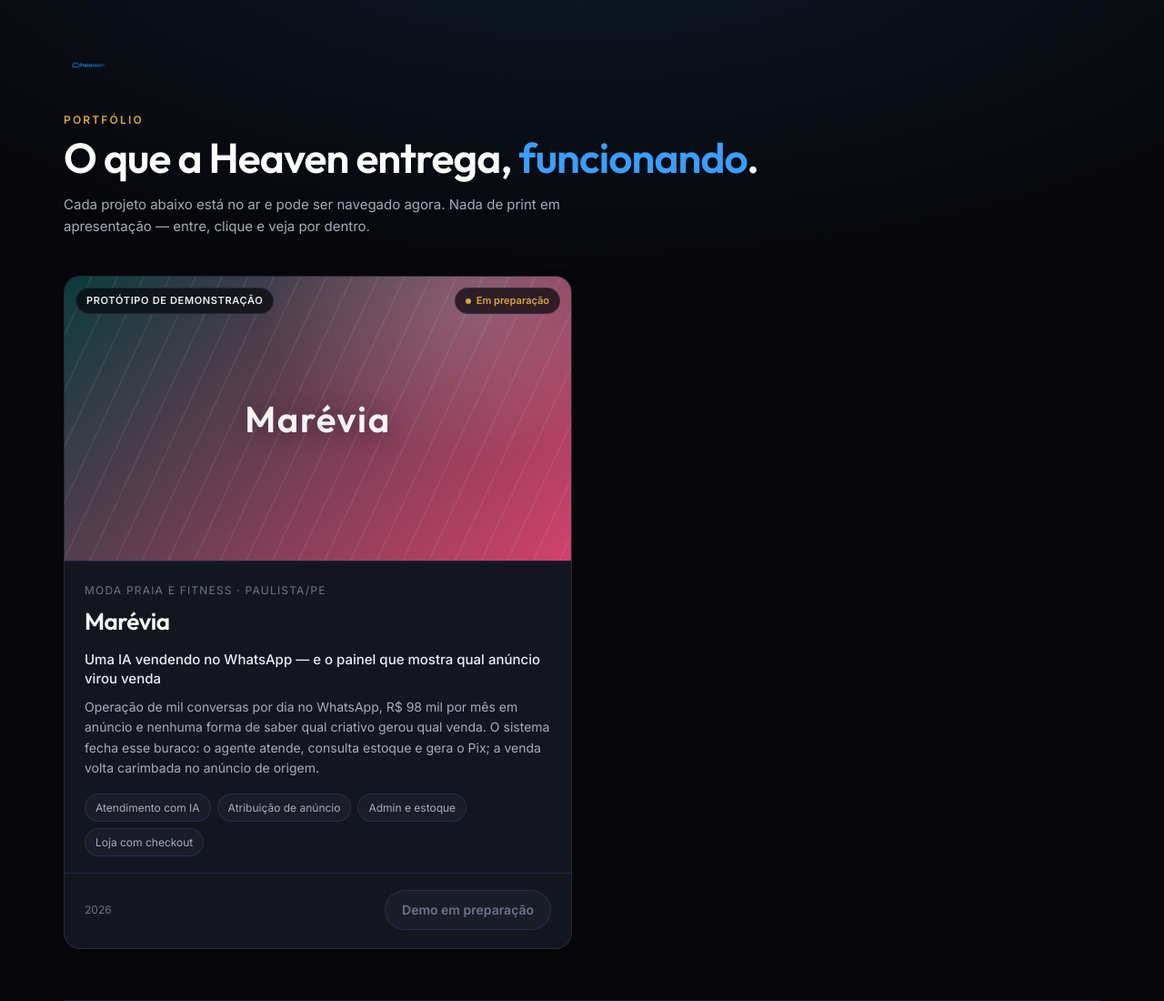
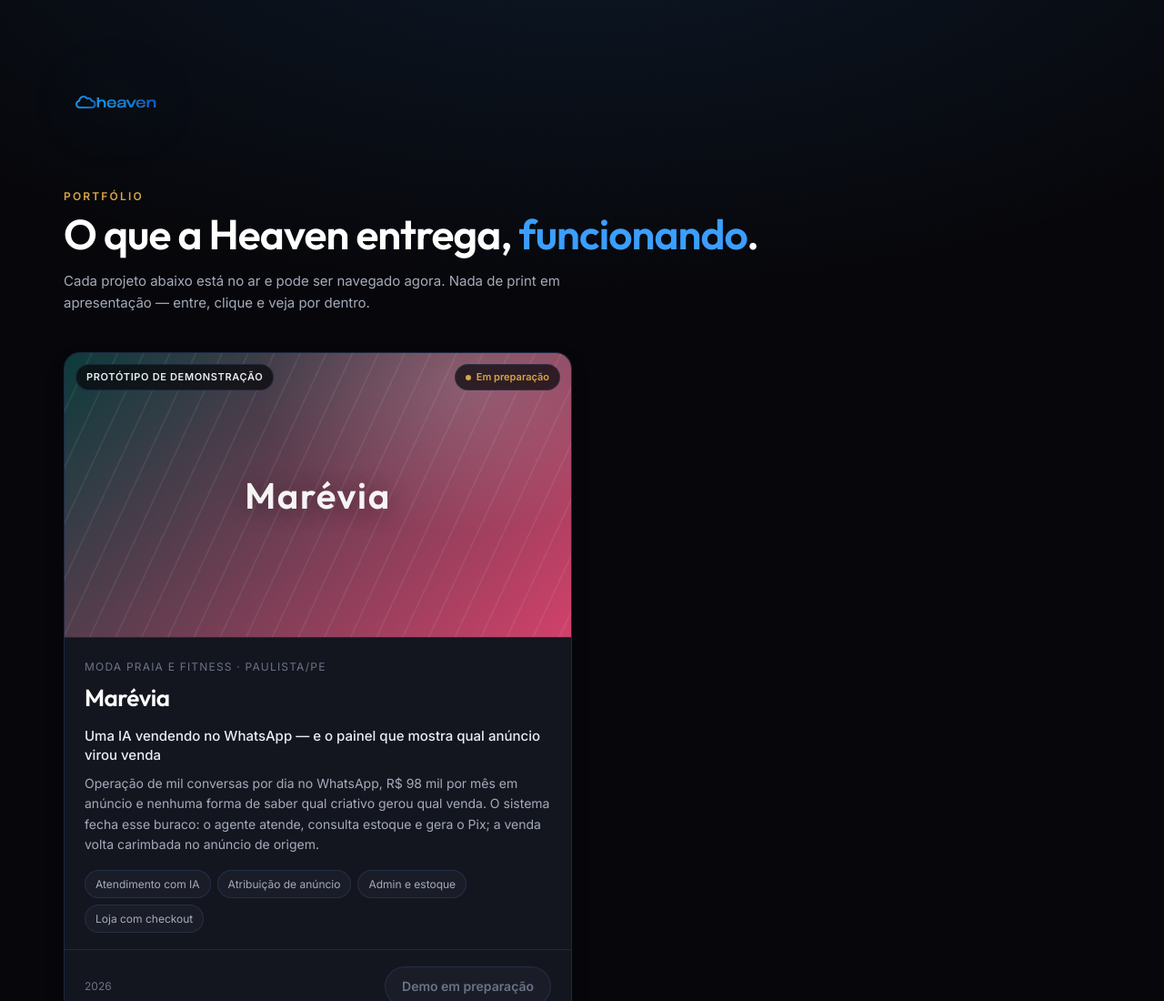
Before and after one commit to contatoheavenagenciamkt-gif/heaven-landing, a plain HTML site: page portfolio/index.html in a window 1280 px wide. Shown: the top 1100 px of the page at 91% size. Drawn offline with Linux system fonts and the light colour scheme; no server answers.

Commit message:
Portfolio: logo maior no cabecalho
O arquivo do logo tem muita area transparente, entao 56px o deixava
praticamente invisivel. 140px, alinhado com os 176px da landing.

Co-Authored-By: Claude Opus 5 <noreply@anthropic.com>

```diff
--- a/portfolio/index.html
+++ b/portfolio/index.html
@@ -52,10 +52,14 @@
 
   /* ---------- Cabeçalho ---------- */
   .pf-head { display: flex; flex-direction: column; align-items: flex-start; }
+  /* O arquivo do logo tem bastante área transparente em volta, então altura
+     pequena o deixa minúsculo. A landing usa 176px pelo mesmo motivo. */
   .pf-logo {
-    height: 56px; width: auto; object-fit: contain;
+    height: 140px; width: auto; object-fit: contain;
+    margin-left: -10px;
     filter: drop-shadow(0 0 40px var(--accent-glow));
   }
+  @media (max-width: 640px) { .pf-logo { height: 104px; } }
   .pf-tag {
     margin-top: 22px;
     font-size: 12px; letter-spacing: .18em; text-transform: uppercase;
```
